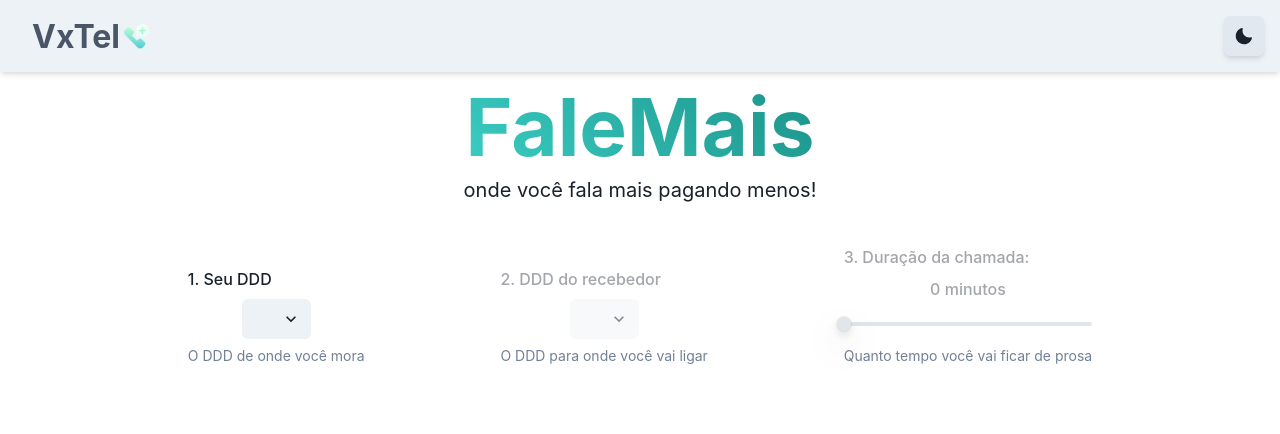
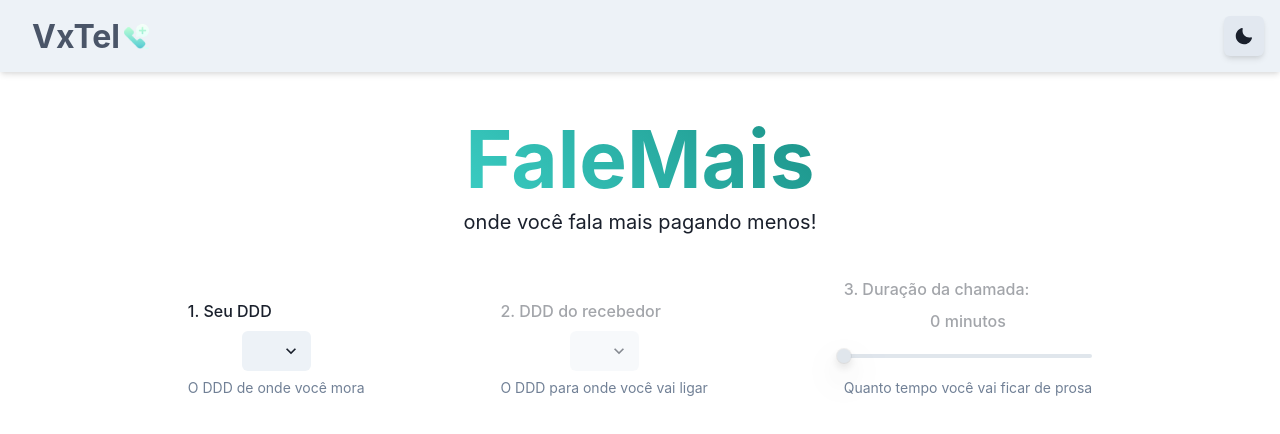
Before and after one commit to pedrozaalex/falemais, a Next.js app: page / in a window 1280 px wide. Shown: the top 434 px of the page. Built offline with nearby package versions, Linux system fonts and the light colour scheme.

Commit message:
💄 adding margin to top level title

```diff
--- a/src/components/FaleMaisAnimatedLogo.tsx
+++ b/src/components/FaleMaisAnimatedLogo.tsx
@@ -8,6 +8,7 @@
     <>
       <Heading
         fontSize={"10vmin"}
+        mt={8}
         bgGradient="linear(45deg, #3bcec4, #1b9288)"
         bgClip="text"
         ref={headingRef}
```
